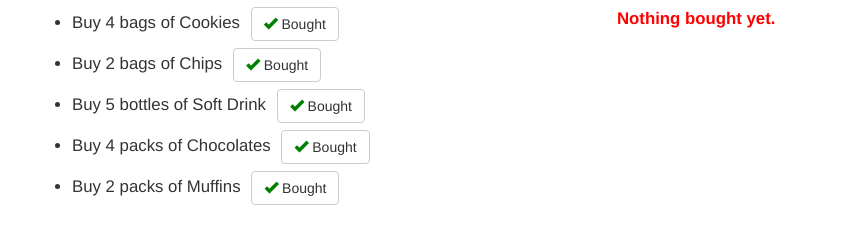
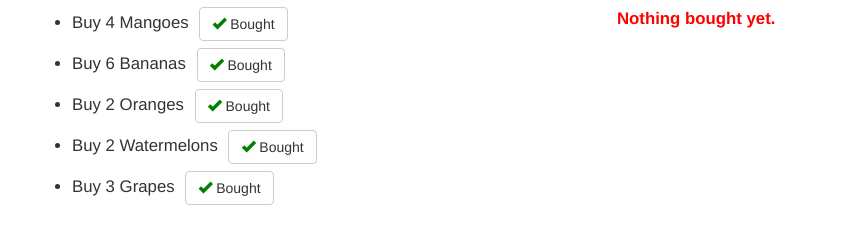
Before and after one commit to MkBakshi/coursera_angularjs, a plain HTML site: page module2-solution/index.html in a window 1280 px wide. Shown: the part 126-370 px from the top of the page, without its empty margins (38-897 px from the left). Drawn offline with Linux system fonts and the light colour scheme.

Commit message:
Updated shopping list format

```diff
--- a/module2-solution/index.html
+++ b/module2-solution/index.html
@@ -32,7 +32,7 @@
     <div class="col-md-6" ng-controller='ToBuyController as ctrlBuy'>
      <h2>To Buy:</h2>
      <ul>
-       <li ng-repeat='item in ctrlBuy.buyItems'>Buy {{item.quantity}} of {{item.name}} <button class="btn btn-default" ng-click='ctrlBuy.checkItem($index);'><span class="glyphicon glyphicon-ok"></span> Bought</button></li>
+       <li ng-repeat='item in ctrlBuy.buyItems'>Buy {{item.quantity}} {{item.name}} <button class="btn btn-default" ng-click='ctrlBuy.checkItem($index);'><span class="glyphicon glyphicon-ok"></span> Bought</button></li>
      </ul>
      <div class="emptyMessage" ng-hide='ctrlBuy.buyItems.length > 0;'>Everything is bought!</div>
     </div>
@@ -41,7 +41,7 @@
     <div class="col-md-6" ng-controller='AlreadyBoughtController as ctrlBought'>
      <h2>Already Bought:</h2>
      <ul>
-       <li ng-repeat='item in ctrlBought.boughtItems'>{{item.quantity}} of {{item.name}}</li>
+       <li ng-repeat='item in ctrlBought.boughtItems'>Bought {{item.quantity}} {{item.name}}</li>
      </ul>
      <div class="emptyMessage" ng-hide='ctrlBought.boughtItems.length > 0;'>Nothing bought yet.</div>
     </div>
--- a/module2-solution/js/app.js
+++ b/module2-solution/js/app.js
@@ -25,7 +25,7 @@ function ShoppingListCheckOffService() {
   var service = this;
 
   // list of items to buy
-  var buyItems = [{name : 'Cookies', quantity : '4 bags'},{name : 'Chips', quantity : '2 bags'},{name : 'Soft Drink', quantity : '5 bottles'},{name : 'Chocolates', quantity : '4 packs'},{name : 'Muffins', quantity : '2 packs'}];
+  var buyItems = [{name : 'Mangoes', quantity : '4'},{name : 'Bananas', quantity : '6'},{name : 'Oranges', quantity : '2'},{name : 'Watermelons', quantity : '2'},{name : 'Grapes', quantity : '3'}];
 
   // list of bought items
   var boughtItems = [];
```
